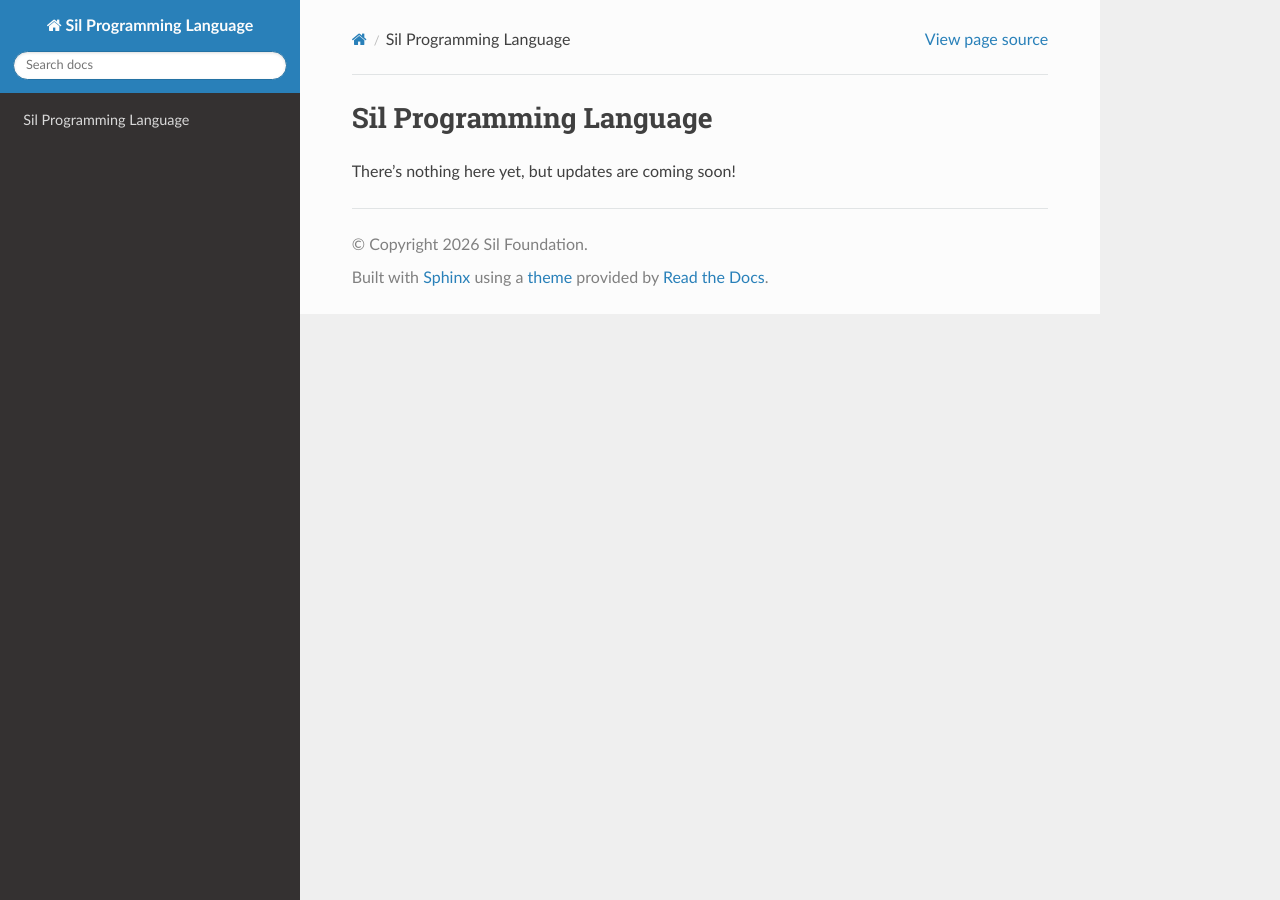
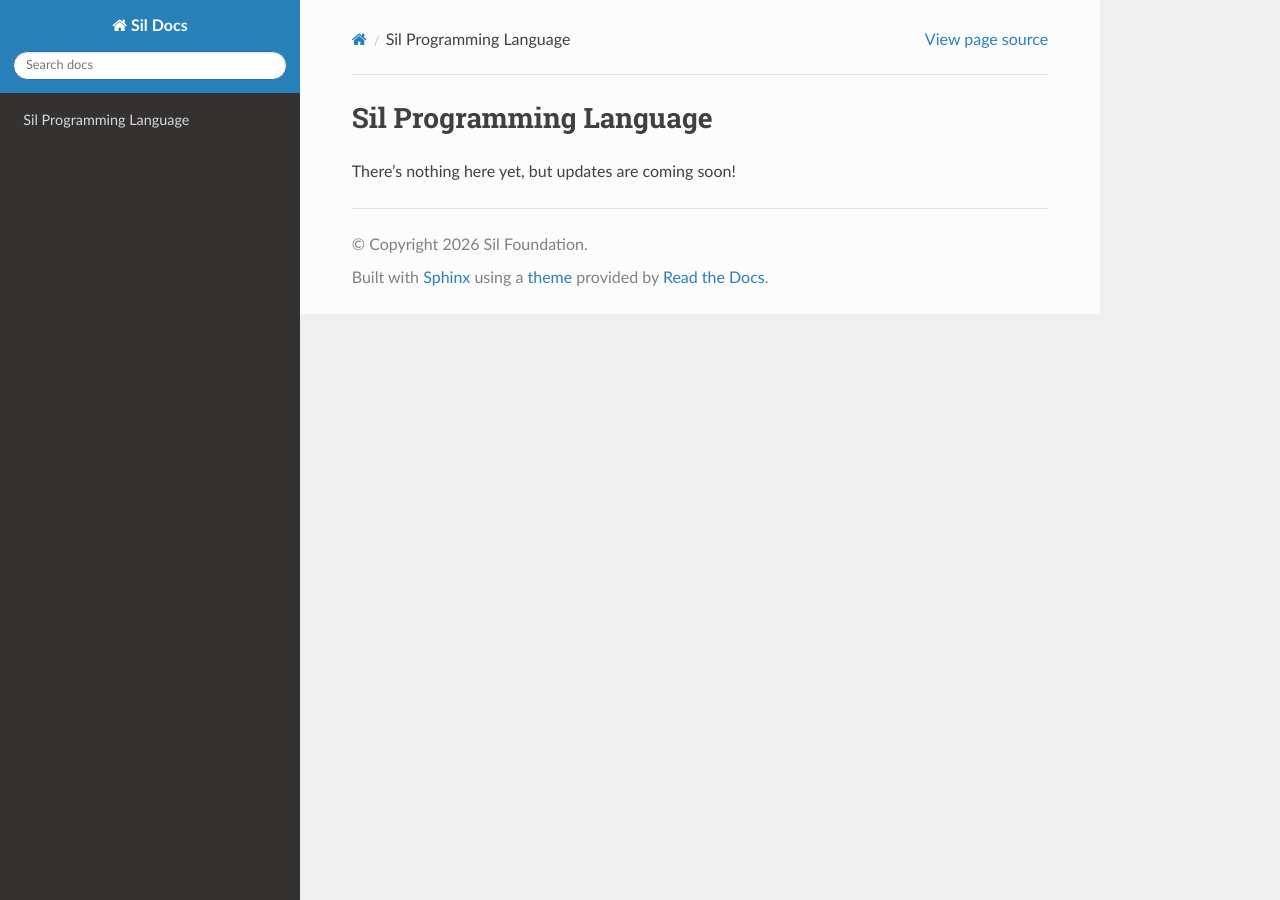
Before and after one commit to sil-foundation/sil-lang, a Sphinx documentation site: the page built from docs/index.rst, in a window 1280 px wide. Built offline with Sphinx 7.4.7 and the Read the Docs theme 3.1.0, drawn with Linux system fonts in a browser that asks for light colours.

Commit message:
docs: set project name to "Sil Docs" (final)

```diff
--- a/docs/conf.py
+++ b/docs/conf.py
@@ -1,4 +1,4 @@
-project = 'Sil Programming Language'
+project = 'Sil Docs'
 copyright = '2026 Sil Foundation'
 author = 'Sil Foundation'
 release = '1.0.0'
```
